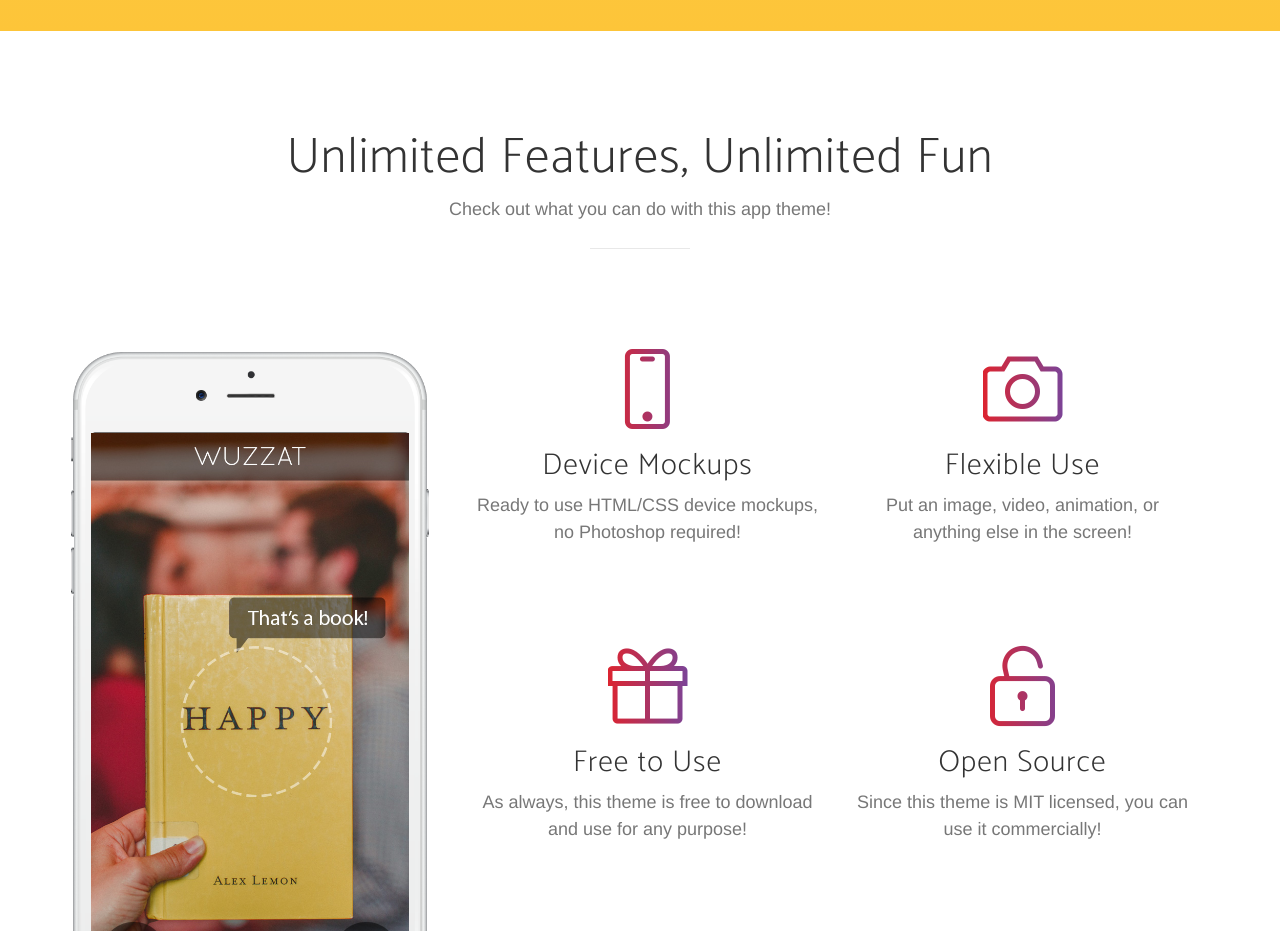
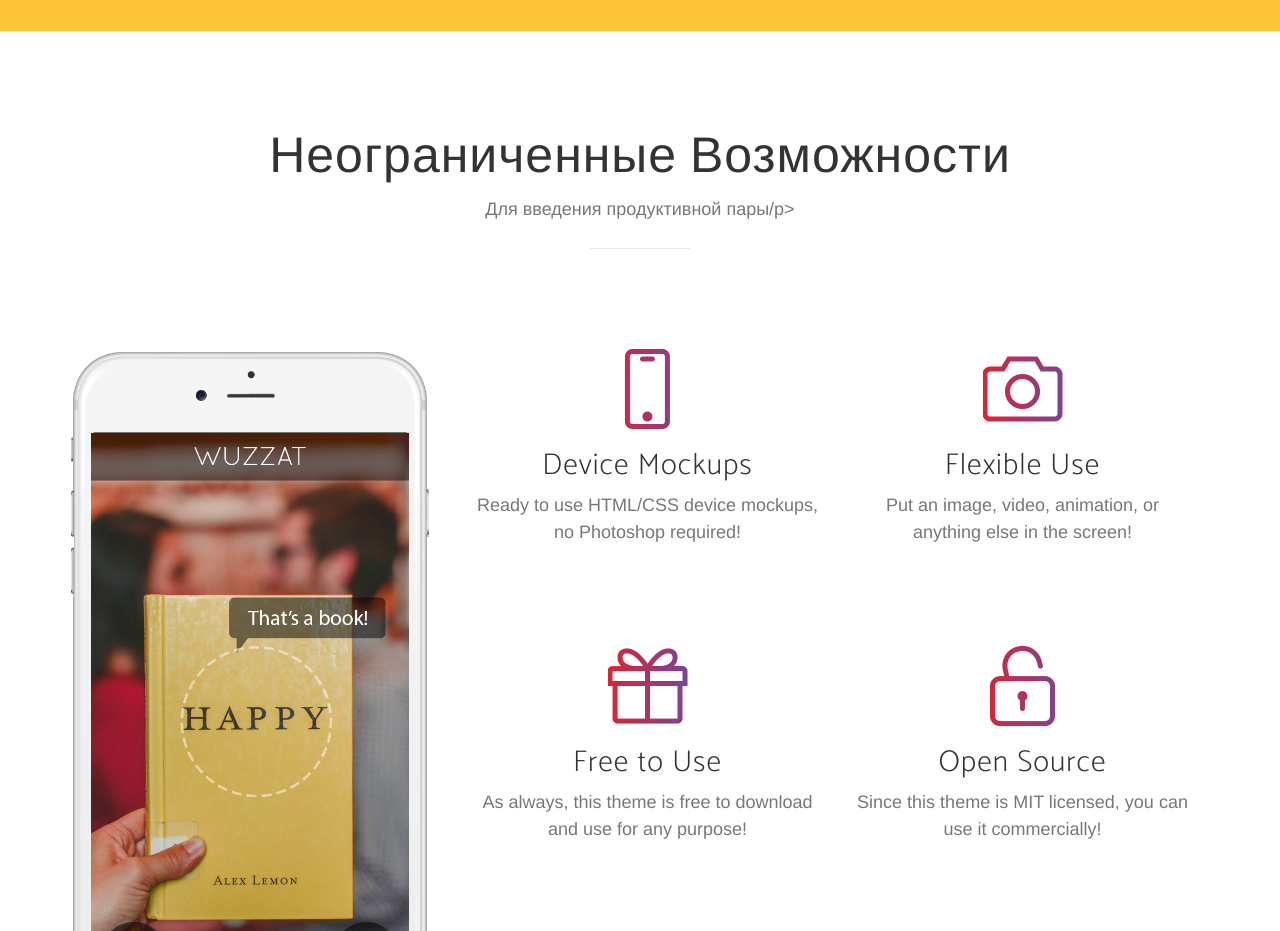
Before and after one commit to strekalev/IAT, a website: page index.html in a window 1280 px wide. Shown: the part 1340-2271 px from the top of the page. Drawn offline with nearby package versions, Linux system fonts and the light colour scheme; a web font is replaced by a local one.

Commit message:
change section-heading

```diff
--- a/index.html
+++ b/index.html
@@ -117,8 +117,8 @@
             <div class="row">
                 <div class="col-lg-12 text-center">
                     <div class="section-heading">
-                        <h2>Unlimited Features, Unlimited Fun</h2>
-                        <p class="text-muted">Check out what you can do with this app theme!</p>
+                        <h2>Неограниченные Возможности</h2>
+                        <p class="text-muted">Для введения продуктивной пары/p>
                         <hr>
                     </div>
                 </div>
```
